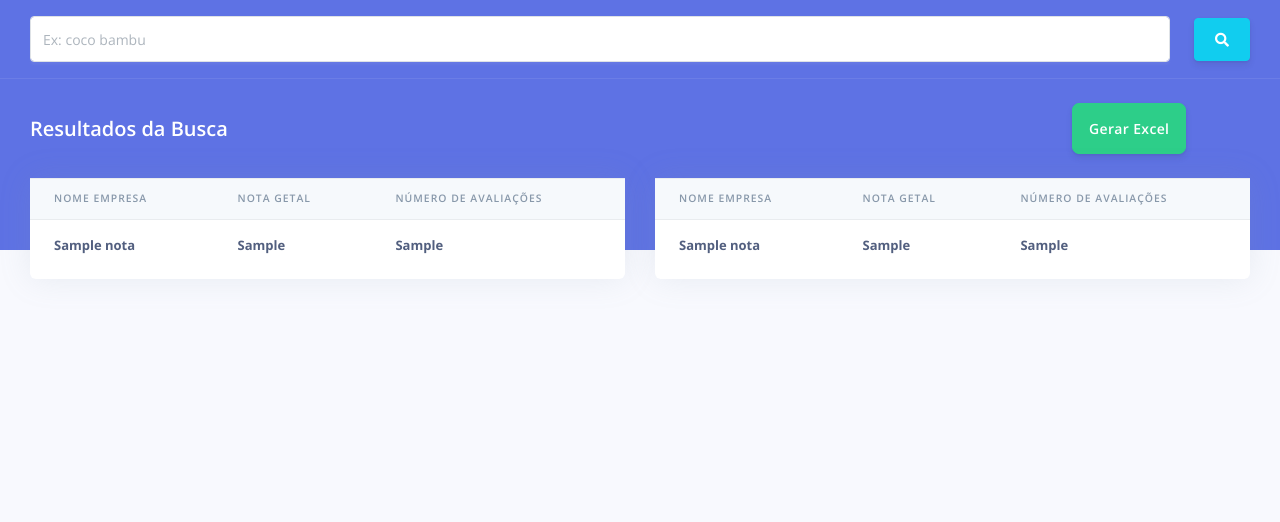
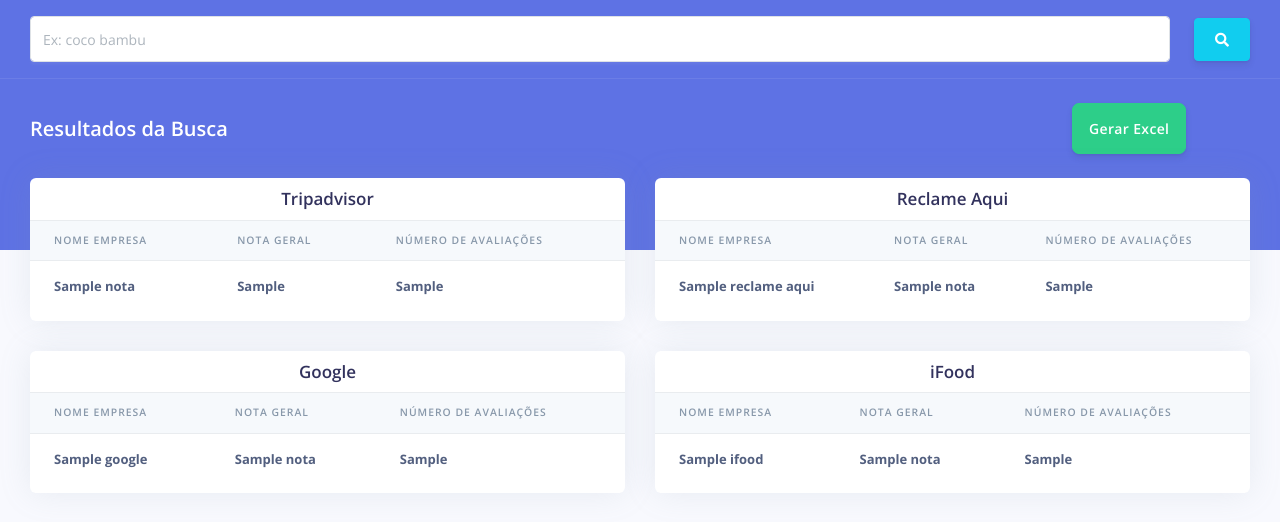
Before and after one commit to rodrigo-brilhante/buscando-dados-estabelecimento, a Django app: template dashboard/apps/templates/home/detalhes.html in a window 1280 px wide. Shown: the top 522 px of the page. Run offline with Django 3.2, Linux system fonts and the light colour scheme; the template is opened without the code that fills it: most values are stand-ins (such as "Sample title", 1, 10 or a date in 2020); some libraries are stand-ins or nearby versions.

Commit message:
versão 1.0.0

```diff
--- a/dashboard/apps/home/ifood.py
+++ b/dashboard/apps/home/ifood.py
@@ -73,7 +73,7 @@ class Ifood():
         dados = {
             'nomeLocal': htmlNotas.find('p', {'class': 'rating-container__merchant'}).getText(),
             'nota': htmlNotas.find('p', {'class': 'rating-counter__average'}).getText(),
-            'numeroAvaliacoes': htmlNotas.find('h3', {'class': 'rating-counter__total'}).getText(),
+            'numeroAvaliacoes': htmlNotas.find('h3', {'class': 'rating-counter__total'}).getText().split(' ')[0],
             'endereco': endereco[0],
             'cnpj': htmlVerMais.find_all('p', {'class': 'merchant-details-about__info-data'})[3].getText().replace('CNPJ: ', ''),
             'reviews': reviews,
--- a/dashboard/apps/home/reclame_aqui.py
+++ b/dashboard/apps/home/reclame_aqui.py
@@ -18,6 +18,7 @@ class ReclameAqui():
             'PAST_LAST_YEAR' : '2 anos',
             'LAST_THREE_YEARS' : '3 anos',
         }
+
         return {
             'periodo': periodo[avaliacao['type']],
             'pontuacaoFinal' : avaliacao['finalScore'],
@@ -234,6 +235,8 @@ class ReclameAqui():
 
                 dados = {
                     'nomeDoLocal':nomeDoLocal,
+                    'nota': avaliacaoes[4]['pontuacaoFinal'],
+                    'numeroAvaliacoes': avaliacaoes[4]['totalReclamacoes'],
                     'avaliacaoes':avaliacaoes,
                     'problemas':problemas,
                     'reviews':reviews
--- a/dashboard/apps/templates/home/detalhes.html
+++ b/dashboard/apps/templates/home/detalhes.html
@@ -15,7 +15,8 @@
           <h6 class="h2 text-white d-inline-block mb-0">Resultados da Busca</h6>
         </div>
         <div class="col-2">
-          <button type="button" onclick="window.location.href='/baixar_excel?name={{path_excel}}'" class="btn btn-success btn-lg">Gerar Excel</button>
+          <button type="button" onclick="window.location.href='/baixar_excel?name={{path_excel}}'"
+            class="btn btn-success btn-lg">Gerar Excel</button>
         </div>
       </div>
     </div>
@@ -29,31 +30,32 @@
       <div class="card">
         {% csrf_token %}
         <!-- Light table -->
+        <h3 class="mt-2" style="text-align: center;">Tripadvisor</h3>
         <div class="table-responsive">
           <table class="table align-items-center table-flush">
             <thead class="thead-light">
               <tr>
                 <th scope="col" class="sort" data-sort="name">Nome Empresa</th>
-                <th scope="col" class="sort" data-sort="budget">Nota getal</th>
+                <th scope="col" class="sort" data-sort="budget">Nota geral</th>
                 <th scope="col" class="sort" data-sort="status">Número de Avaliações</th>
               </tr>
             </thead>
             <tbody class="list">
-              {% for u in dados %}
+              {% for u in dados.tripadvisor %}
               <tr>
                 <td>
                   <label>
-                        <strong>{{ u.tripadvisor.notas.nome }}</strong>
+                    <strong>{{ u.notas.nome }}</strong>
                   </label>
                 </td>
                 <td>
                   <label>
-                        <strong>{{ u.tripadvisor.notas.notaGeral }}</strong>
+                    <strong>{{ u.notas.notaGeral }}</strong>
                   </label>
                 </td>
                 <td>
                   <label>
-                        <strong>{{ u.tripadvisor.notas.numeroAvaliacoes }}</strong>
+                    <strong>{{ u.notas.numeroAvaliacoes }}</strong>
                   </label>
                 </td>
               </tr>
@@ -68,33 +70,37 @@
       <div class="card">
         {% csrf_token %}
         <!-- Light table -->
+        <h3 class="mt-2" style="text-align: center;">Reclame Aqui</h3>
         <div class="table-responsive">
           <table class="table align-items-center table-flush">
             <thead class="thead-light">
               <tr>
                 <th scope="col" class="sort" data-sort="name">Nome Empresa</th>
-                <th scope="col" class="sort" data-sort="budget">Nota getal</th>
+                <th scope="col" class="sort" data-sort="budget">Nota geral</th>
                 <th scope="col" class="sort" data-sort="status">Número de Avaliações</th>
               </tr>
             </thead>
             <tbody class="list">
+              {% for u in dados.reclameAqui %}
               <tr>
                 <td>
                   <label>
-                    <strong>{{ dados.tripadvisor.notas.nome }}</strong>
+                    <strong>{{ u.nomeDoLocal }}</strong>
                   </label>
                 </td>
                 <td>
                   <label>
-                    <strong>{{ dados.tripadvisor.notas.notaGeral }}</strong>
+                    <strong>{{ u.nota }}</strong>
                   </label>
                 </td>
                 <td>
                   <label>
-                    <strong>{{ dados.tripadvisor.notas.numeroAvaliacoes }}</strong>
+                    <strong>{{ u.numeroAvaliacoes }}</strong>
                   </label>
                 </td>
               </tr>
+              {% endfor %}
+
             </tbody>
           </table>
         </div>
@@ -102,6 +108,88 @@
     </div>
   </div>
 
+  <div class="row">
+    <div class="col">
+      <div class="card">
+        {% csrf_token %}
+        <!-- Light table -->
+        <h3 class="mt-2" style="text-align: center;">Google</h3>
+        <div class="table-responsive">
+          <table class="table align-items-center table-flush">
+            <thead class="thead-light">
+              <tr>
+                <th scope="col" class="sort" data-sort="name">Nome Empresa</th>
+                <th scope="col" class="sort" data-sort="budget">Nota geral</th>
+                <th scope="col" class="sort" data-sort="status">Número de Avaliações</th>
+              </tr>
+            </thead>
+            <tbody class="list">
+              {% for u in dados.google %}
+              <tr>
+                <td>
+                  <label>
+                    <strong>{{ u.nomeLocal }}</strong>
+                  </label>
+                </td>
+                <td>
+                  <label>
+                    <strong>{{ u.nota }}</strong>
+                  </label>
+                </td>
+                <td>
+                  <label>
+                    <strong>{{ u.numeroAvaliacoes }}</strong>
+                  </label>
+                </td>
+              </tr>
+              {% endfor %}
+
+            </tbody>
+          </table>
+        </div>
+      </div>
+    </div>
+    <div class="col">
+      <div class="card">
+        {% csrf_token %}
+        <!-- Light table -->
+        <h3 class="mt-2" style="text-align: center;">iFood</h3>
+        <div class="table-responsive">
+          <table class="table align-items-center table-flush">
+            <thead class="thead-light">
+              <tr>
+                <th scope="col" class="sort" data-sort="name">Nome Empresa</th>
+                <th scope="col" class="sort" data-sort="budget">Nota geral</th>
+                <th scope="col" class="sort" data-sort="status">Número de Avaliações</th>
+              </tr>
+            </thead>
+            <tbody class="list">
+              {% for u in dados.ifood %}
+              <tr>
+                <td>
+                  <label>
+                    <strong>{{ u.nomeLocal }}</strong>
+                  </label>
+                </td>
+                <td>
+                  <label>
+                    <strong>{{ u.nota }}</strong>
+                  </label>
+                </td>
+                <td>
+                  <label>
+                    <strong>{{ u.numeroAvaliacoes }}</strong>
+                  </label>
+                </td>
+              </tr>
+              {% endfor %}
+
+            </tbody>
+          </table>
+        </div>
+      </div>
+    </div>
+  </div>
 </div>
 
 {% endblock content %}
```
Also changed, not shown: dashboard/apps/home/google.py (+12 -3 lines), dashboard/apps/home/views.py (+33 -40 lines). Lines whose indentation alone changed are shown as unchanged.
